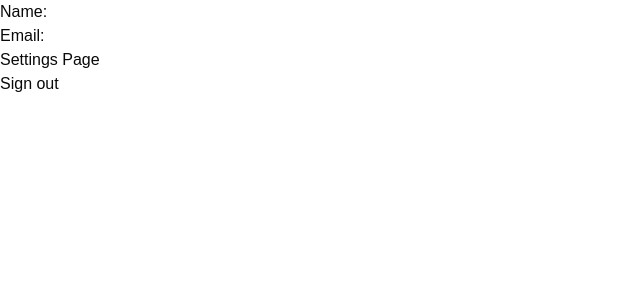
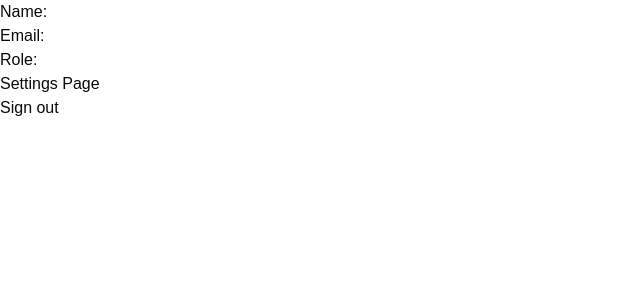
Before and after one commit to uliakom/next-auth, a Next.js app: page /settings in a window 1280 px wide. Shown: the top 300 px of the page, without its empty margins (0-640 px from the left). Built offline with nearby package versions, Linux system fonts and the light colour scheme; no server answers.

Commit message:
added role

```diff
--- a/app/(protected)/settings/page.tsx
+++ b/app/(protected)/settings/page.tsx
@@ -9,6 +9,7 @@ const SettingsPage = async () => {
       {/* {JSON.stringify(session)} */}
       <p>Name: {session?.user?.name}</p>
       <p>Email: {session?.user?.email}</p>
+      <p>Role: {session?.user?.role}</p>
       <p>Settings Page</p>
       <form action={async () => {
         "use server";
--- a/auth.ts
+++ b/auth.ts
@@ -1,7 +1,21 @@
-import NextAuth from "next-auth";
+import NextAuth ,{ type DefaultSession }  from "next-auth";
 import authConfig from "./auth.config";
 import { PrismaAdapter } from "@auth/prisma-adapter";
 import { db } from "./lib/db";
+import { getUserById } from "./data/user";
+
+declare module "next-auth" {
+
+  interface Session {
+    user: {
+
+      role:  "USER" | "ADMIN";
+
+    } & DefaultSession["user"]
+  }
+}
+
+
 
 export const {
   auth,
@@ -13,12 +27,26 @@ export const {
   session: { strategy: "jwt" },
   callbacks: {
     async jwt({ token, user }) {
-      console.log({ token });
+
+      if (!token.sub) return token;
+      const existingUser = await getUserById(token.sub);
+
+      if (!existingUser) return token;
+      token.role = existingUser.role;
 
       return token;
     },
     async session({ session, token }) {
       console.log({ sessionToken: token });
+
+      if (token.sub && session.user) {
+        session.user.id = token.sub;
+      }
+
+      if (token.role && session.user) {
+        // session.user.role = token.role;
+      }
+
       return session;
     },
   },
```
